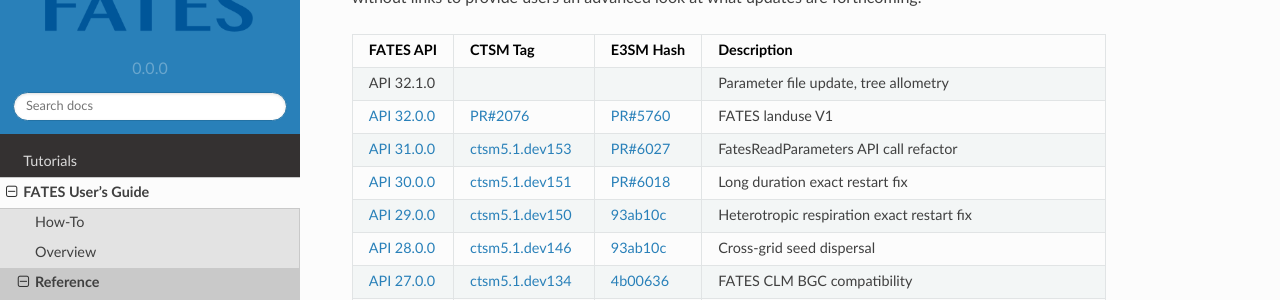
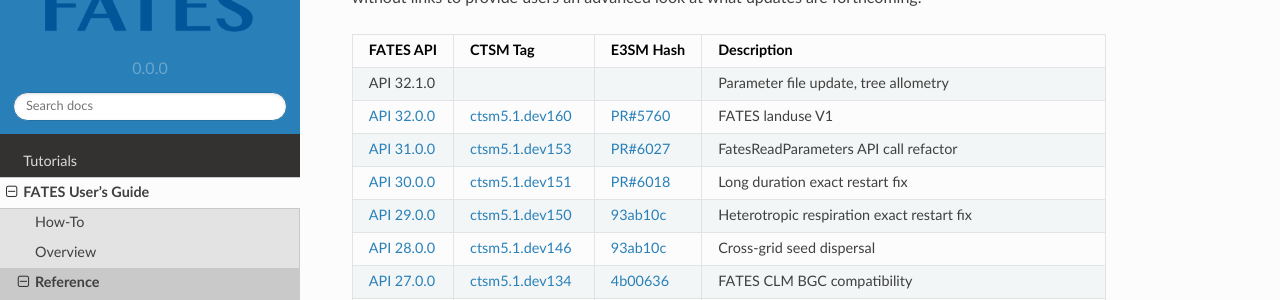
Before and after one commit to NGEET/fates-users-guide, a Sphinx documentation site: the page built from docs/source/user/Table-of-FATES-API-and-HLM-STATUS.md, in a window 1280 px wide and 900 px high. Shown: the part 270-570 px from the top of the window. Built offline with Sphinx 7.4.7 and the Read the Docs theme 2.0.0, drawn with Linux system fonts in a browser that asks for light colours.

Commit message:
update table with landuse v1 devtag

```diff
--- a/docs/source/user/Table-of-FATES-API-and-HLM-STATUS.md
+++ b/docs/source/user/Table-of-FATES-API-and-HLM-STATUS.md
@@ -5,7 +5,7 @@ The following table list the FATES API and the corresponding HLM tag associated
 | FATES API   | CTSM Tag | E3SM Hash | Description |
 | ----------- | -------- | --------- | ----------- |
 | API 32.1.0 | | | Parameter file update, tree allometry |
-| [API 32.0.0](https://github.com/NGEET/fates/pull/1040) | [PR#2076](https://github.com/ESCOMP/CTSM/pull/2076) | [PR#5760](https://github.com/E3SM-Project/E3SM/pull/5760) | FATES landuse V1 |
+| [API 32.0.0](https://github.com/NGEET/fates/pull/1040) | [ctsm5.1.dev160](https://github.com/ESCOMP/CTSM/releases/tag/ctsm5.1.dev160) | [PR#5760](https://github.com/E3SM-Project/E3SM/pull/5760) | FATES landuse V1 |
 | [API 31.0.0](https://github.com/NGEET/fates/releases/tag/sci.1.68.2_api.31.0.0) | [ctsm5.1.dev153](https://github.com/ESCOMP/CTSM/releases/tag/ctsm5.1.dev153) | [PR#6027](https://github.com/E3SM-Project/E3SM/pull/6027) | FatesReadParameters API call refactor |
 | [API 30.0.0](https://github.com/NGEET/fates/releases/tag/sci.1.68.2_api.30.0.0) | [ctsm5.1.dev151](https://github.com/ESCOMP/CTSM/releases/tag/ctsm5.1.dev151) | [PR#6018](https://github.com/E3SM-Project/E3SM/pull/6018) | Long duration exact restart fix |
 | [API 29.0.0](https://github.com/NGEET/fates/releases/tag/sci.1.68.1_api.29.0.0) | [ctsm5.1.dev150](https://github.com/ESCOMP/CTSM/releases/tag/ctsm5.1.dev150) | [93ab10c](https://github.com/E3SM-Project/E3SM/commit/93ab10c892d83c578713e3b9e4f299f7e1d83f35) | Heterotropic respiration exact restart fix |
```
